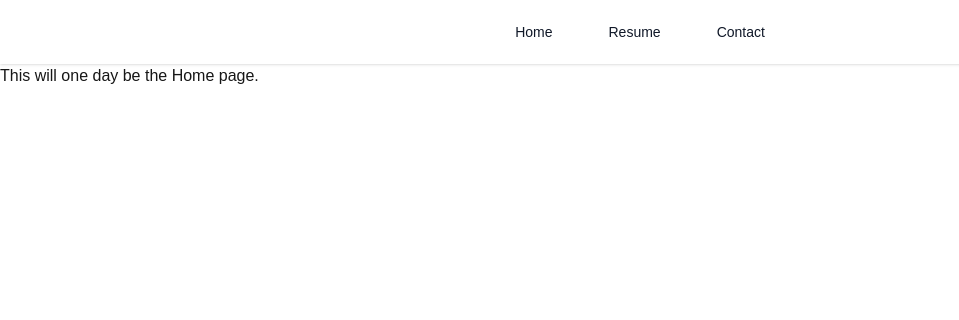
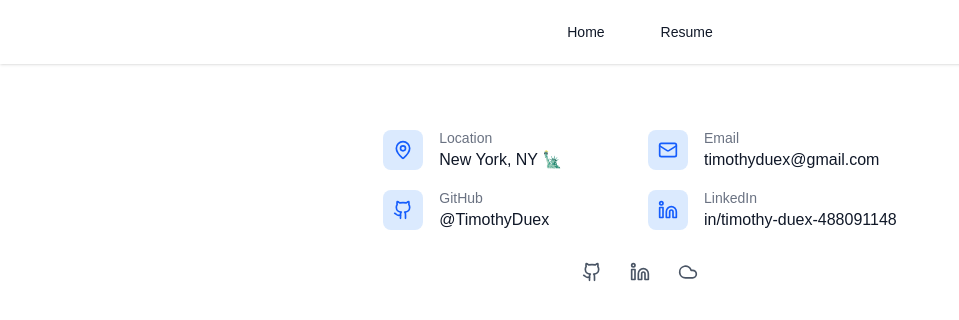
Before and after one commit to TimothyDuex/personal-website, a Next.js app: page / in a window 1280 px wide. Shown: the top 320 px of the page, without its empty margins (0-959 px from the left). Built offline with nearby package versions, Linux system fonts and the light colour scheme.

Commit message:
Add basic contact info to Home page

```diff
--- /dev/null
+++ b/src/app/ContactInfo.ts
@@ -0,0 +1,42 @@
+import React from "react";
+import {Github, Linkedin, Mail, MapPin} from "lucide-react";
+
+export interface ContactInfo {
+    icon: React.ComponentType<React.SVGProps<SVGSVGElement>>,
+    label: string,
+    value: string,
+    link: string | null,
+}
+
+const contactInfo: ContactInfo[] = [
+    {
+        icon: MapPin,
+        label: 'Location',
+        value: 'New York, NY 🗽',
+        link: null
+    },
+    {
+        icon: Mail,
+        label: 'Email',
+        value: 'timothyduex@gmail.com',
+        link: 'mailto:timothyduex@gmail.com'
+    },
+    {
+        icon: Github,
+        label: 'GitHub',
+        value: '@TimothyDuex',
+        link: null,
+    },
+    {
+        icon: Linkedin,
+        label: 'LinkedIn',
+        value: 'in/timothy-duex-488091148',
+        link: null,
+    },
+];
+
+function getContactInfo() {
+    return contactInfo;
+}
+
+export default getContactInfo;
--- /dev/null
+++ b/src/app/SocialLink.ts
@@ -0,0 +1,36 @@
+import React from "react";
+import {Cloud, Github, Linkedin} from "lucide-react";
+
+export interface SocialLink {
+    icon: React.ComponentType<React.SVGProps<SVGSVGElement>>,
+    label: string,
+    url: string,
+    color: string,
+}
+
+const socialLinks = [
+    {
+        icon: Github,
+        label: 'GitHub',
+        url: 'https://github.com/TimothyDuex',
+        color: 'hover:text-blue-600'
+    },
+    {
+        icon: Linkedin,
+        label: 'LinkedIn',
+        url: 'https://linkedin.com/in/timothy-duex-488091148',
+        color: 'hover:text-blue-600'
+    },
+    {
+        icon: Cloud,
+        label: 'SoundCloud',
+        url: 'https://soundcloud.com/user-954580940',
+        color: 'hover:text-blue-600'
+    },
+];
+
+function getSocialLinks() {
+    return socialLinks;
+}
+
+export default getSocialLinks;
--- /dev/null
+++ b/src/app/components/ContactInfoPanel.tsx
@@ -0,0 +1,76 @@
+import React from 'react';
+import getContactInfo, {ContactInfo} from "../ContactInfo";
+import getSocialLinks, {SocialLink} from "../SocialLink";
+
+const ContactInfoPanel = () => {
+    return (
+        <section className="max-w-6xl mx-auto px-6 py-16">
+            <div className="grid grid-cols-1 gap-5">
+                <div className="flex justify-center items-center">
+                    <ContactInfoExplicit/>
+                </div>
+                <div className="flex justify-center items-center gap-2">
+                    <ContactInfoImplicit/>
+                </div>
+            </div>
+        </section>
+    );
+}
+
+function ContactInfoExplicit() {
+    const contactInfo: ContactInfo[] = getContactInfo();
+
+    return (
+        <div>
+            <div className="grid grid-cols-1 sm:grid-cols-2 gap-4 justify-start">
+                {contactInfo.map((contact, index) => (
+                    <div key={index} className="flex items-center space-x-4">
+                        <div
+                            className="flex-shrink-0 w-10 h-10 bg-blue-100 rounded-lg flex items-center justify-center">
+                            <contact.icon className="w-5 h-5 text-blue-600"/>
+                        </div>
+                        <div>
+                            <p className="text-sm font-medium text-gray-500">{contact.label}</p>
+                            {contact.link ? (
+                                <a
+                                    href={contact.link}
+                                    className="text-gray-900 hover:text-blue-600 transition-colors duration-200"
+                                >
+                                    {contact.value}
+                                </a>
+                            ) : (
+                                <p className="text-gray-900">{contact.value}</p>
+                            )}
+                        </div>
+                    </div>
+                ))}
+            </div>
+        </div>
+    );
+
+}
+
+function ContactInfoImplicit() {
+    const socialLinks: SocialLink[] = getSocialLinks();
+
+    return (
+        <div>
+            <div className="flex space-x-2">
+                {socialLinks.map((social, index) => (
+                    <a
+                        key={index}
+                        href={social.url}
+                        target="_blank"
+                        rel="noopener noreferrer"
+                        className={`w-10 h-10 flex items-center justify-center text-gray-600 ${social.color} transition-colors duration-200`}
+                        aria-label={social.label}
+                    >
+                        <social.icon className="w-5 h-5"/>
+                    </a>
+                ))}
+            </div>
+        </div>
+    );
+}
+
+export default ContactInfoPanel;
--- a/src/app/components/header.tsx
+++ b/src/app/components/Header.tsx
@@ -19,12 +19,6 @@ const Header = () => {
                         >
                             Resume
                         </Link>
-                        <Link
-                            href="/contact"
-                            className="text-gray-900 hover:text-blue-600 px-3 py-2 rounded-md text-sm font-medium transition-colors duration-200"
-                        >
-                            Contact
-                        </Link>
                     </div>
                 </div>
             </div>
--- a/src/app/contact/page.tsx
+++ /dev/null
@@ -1,7 +0,0 @@
-export default function Contact() {
-    return (
-        <div>
-            <p>This will one day be the Contact page.</p>
-        </div>
-    );
-}
--- a/src/app/layout.tsx
+++ b/src/app/layout.tsx
@@ -1,7 +1,7 @@
 import type { Metadata } from "next";
 import { Geist, Geist_Mono } from "next/font/google";
 import "./globals.css";
-import Header from "./components/header";
+import Header from "./components/Header";
 
 const geistSans = Geist({
   variable: "--font-geist-sans",
--- a/src/app/page.tsx
+++ b/src/app/page.tsx
@@ -1,9 +1,9 @@
-import Header from "./components/header";
+import ContactInfoPanel from "./components/ContactInfoPanel";
 
 export default function Home() {
   return (
       <div>
-          <p>This will one day be the Home page.</p>
+          <ContactInfoPanel />
       </div>
   );
 }
```
